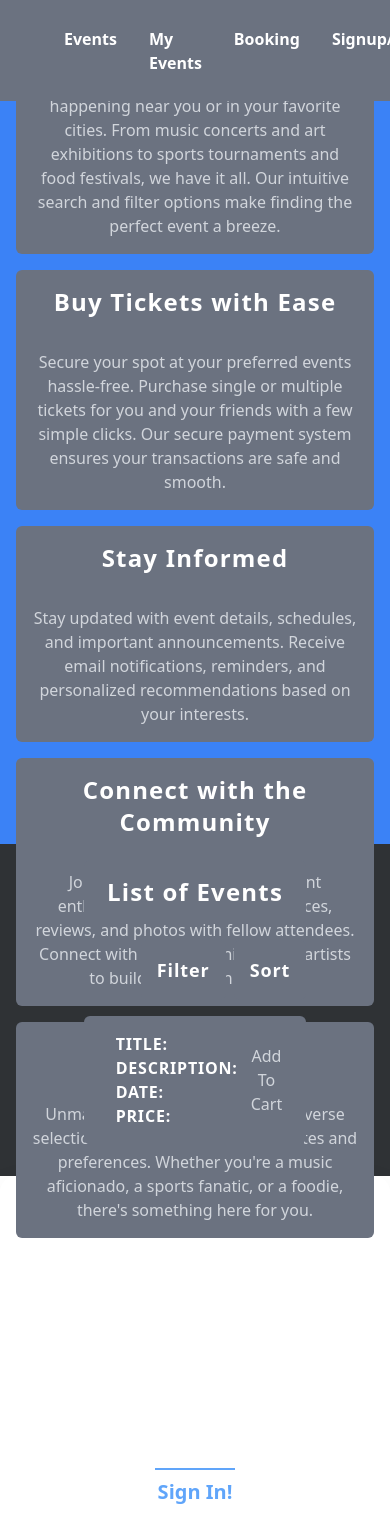
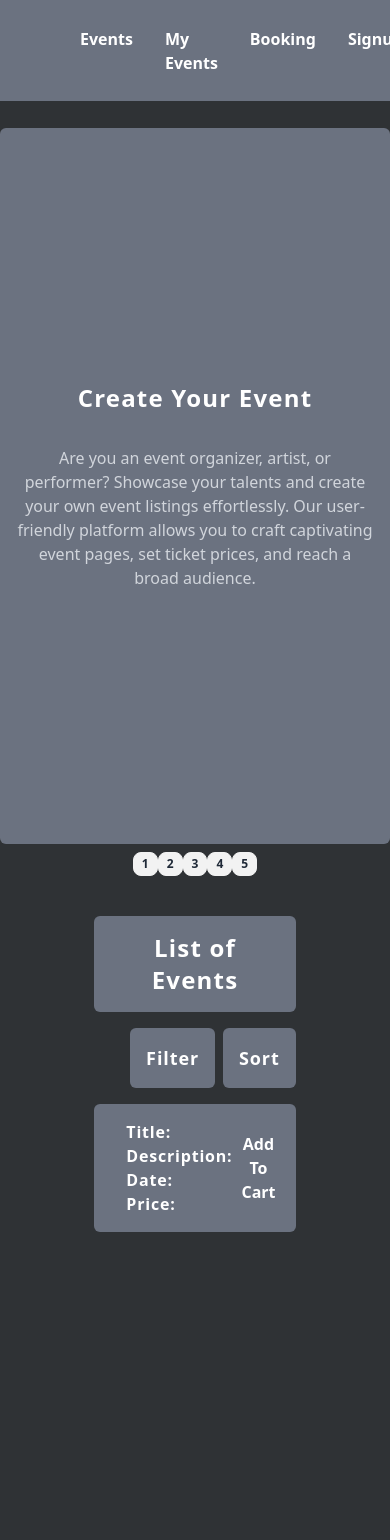
Before and after one commit to juanx198522/Event-Share, a React (Create React App) app in the folder client/: page / in a window 390 px wide. Shown: the top 1540 px of the page. Built offline with nearby package versions, Linux system fonts and the light colour scheme.

Commit message:
Further edited formatting of components and added a plug in for a slide show in the homepage when being viewed on mobile

```diff
--- a/client/src/App.js
+++ b/client/src/App.js
@@ -4,15 +4,17 @@ import Home from './components/Home'
 import Login from './components/Login'
 import Events from './components/Events'
 import Create from './components/Create'
+import Cart from './components/Cart'
 
 function App() {
   return (
-    <div>
+    <div className='justify-space'>
       <Navbar/>
       <Home/>
       <Events/>
       <Login/>
       <Create/>
+      <Cart/>
 
     </div>
   );
--- /dev/null
+++ b/client/src/components/Cart.jsx
@@ -0,0 +1,64 @@
+import React from 'react'
+
+const Cart = () => {
+  return (
+    <div className='bg-[#2f3235] text-gray-300 w-full md:h-screen'>
+      <div className='grid grid-cols-6 gap-4'>
+        <div className='col-start-2 col-span-4 p-4'>
+          <div className='flex justify-center bg-gray-500 rounded-md items-center'>
+            <div className=' justify-center text-center p-4'>
+              <p className=' object-top text-2xl font-bold text-white tracking-wider'>
+                My Cart
+              </p>
+            </div>
+          </div>
+          <div className=' bg-gray-500 rounded-md my-4'>
+            <div className=' grid grid-cols-4 grid-rows-2 p-4'>
+              <ul>
+                <li className='col-start-1 col-end-1 font-bold text-white tracking-wider'>
+                  <p>Title:</p>
+                  <p>Description:</p>
+                  <p>Date:</p>
+                  <p>Price:</p>
+                </li>
+              </ul>
+              <button className='col-start-4 col-end-4 font-bold text-white hover:bg-blue-500 rounded'>Price</button>
+              <button className='col-start-4 col-end-4 font-bold text-white hover:bg-red-500 rounded'>Delete</button>
+            </div>
+          </div>
+          <div className=' bg-gray-500 rounded-md my-4'>
+            <div className=' grid grid-cols-4 p-4'>
+              <p className='font-bold text-white'>Checkout</p>
+              <button className='col-start-4 col-end-4 font-bold text-white'>Total</button>
+            </div>
+          </div>
+          <div className='  bg-gray-500 rounded-md my-4'>
+            <div className=' border-b-2 border-b-white grid grid-cols-4 p-4'>
+              <p className='font-bold text-white '>Order History</p>
+            </div>
+            <div>
+            <div className=' grid p-4'>
+              <ul>
+                <li className='border-b-4 col-start-1 col-end-4 font-bold text-white tracking-wider'>
+                  <p>Title:</p>
+                  <p>Description:</p>
+                  <p>Date:</p>
+                  <p>Price:</p>
+                </li>
+                <li className='col-start-1 col-end-1 font-bold text-white tracking-wider'>
+                  <p>Title:</p>
+                  <p>Description:</p>
+                  <p>Date:</p>
+                  <p>Price:</p>
+                </li>
+              </ul>
+            </div>
+            </div>
+          </div>
+        </div>
+      </div>
+    </div>
+  )
+}
+
+export default Cart
--- a/client/src/components/Create.jsx
+++ b/client/src/components/Create.jsx
@@ -1,55 +1,53 @@
-import React from "react";
+import React from 'react';
 
 const Create = () => {
   return (
     <div
-      name="contact"
-      className="w-full h-screen bg-[#2f3235] flex justify-center items-center p-4"
+      name='contact'
+      className='w-full h-screen bg-[#2f3235] flex justify-center items-center p-4 pt-4'
     >
       <form
-        method="POST"
-        action=""
-        className="flex flex-col max-w-[600px] w-full"
+        method='POST'
+        action=''
+        className='flex flex-col max-w-[600px] w-full'
       >
-        <div className="pb-8">
-          <p className="text-4xl font-bold inline border-b-4 border-blue-500 text-gray-300 py-3">
+        <div className='pb-8'>
+          <p className='text-4xl font-bold inline border-b-4 border-blue-500 text-gray-300 py-3'>
             Create an Event
           </p>
-          <p className="text-gray-300 py-4"></p>
-          <p className="text-gray-300 py-4 font-bold"></p>
         </div>
         <input
-          className="bg-[#ccd6f6] p-2 "
-          type="text"
-          placeholder="Title"
-          name="title"
+          className='bg-[#ccd6f6]'
+          type='text'
+          placeholder='Title'
+          name='title'
         />
         <input
-          className="my-2 bg-[#ccd6f6] p-2"
-          name="date"
-          type="text"
-          placeholder="--/--/--"
+          className=' bg-[#ccd6f6] '
+          name='date'
+          type='text'
+          placeholder='--/--/--'
         ></input>
         <input
-          className="my-2 bg-[#ccd6f6] p-2"
-          name="price"
-          type="text"
-          placeholder="$____"
+          className=' bg-[#ccd6f6] '
+          name='price'
+          type='text'
+          placeholder='$____'
         ></input>
         <input
-          className="my-2 bg-[#ccd6f6] p-2"
-          name="stock"
-          type="text"
-          placeholder="Number of tickets available"
+          className=' bg-[#ccd6f6] '
+          name='stock'
+          type='text'
+          placeholder='Number of tickets available'
         ></input>
 
          <textarea
-          className="my-2 p-2 bg-[#ccd6f6]"
-          rows="10"
-          placeholder="Description"
-          name="message"
+          className='my-2 p-2 rounded bg-[#ccd6f6]'
+          rows='7'
+          placeholder='Description'
+          name='message'
         />
-        <button className="bg-gray-300 text-blue-500 border-2 hover:bg-blue-500 hover:text-gray-300 px-8 py-3 my-8 mx-auto flex items-center font-bold">
+        <button className='bg-gray-300 text-blue-500 border-2 hover:bg-blue-500 hover:text-gray-300 px-8 py-3 my-8 mx-auto flex items-center font-bold'>
           Submit
         </button>
       </form>
--- a/client/src/components/Events.jsx
+++ b/client/src/components/Events.jsx
@@ -1,40 +1,40 @@
-import React from "react";
+import React from 'react';
 
 const Events = () => {
   return (
-    <div className="bg-[#2f3235] text-gray-300 w-full md:h-screen">
-      <div className="grid grid-cols-6 gap-4">
-        <div className="col-start-2 col-span-4 p-4">
-          <div className="flex justify-center bg-gray-500 rounded-md items-center">
-            <div className=" justify-center text-center p-4">
-              <p className=" object-top text-2xl font-bold text-white tracking-wider">
+    <div className='bg-[#2f3235] text-white font-bold items-center w-screen p-4 h-screen'>
+      <div className='grid grid-cols-6 gap-4'>
+        <div className='col-start-2 col-span-4 p-4'>
+          <div className='flex justify-center bg-gray-500 rounded-md items-center'>
+            <div className=' justify-center text-center p-4'>
+              <p className='text-2xl tracking-wider'>
                 List of Events
               </p>
             </div>
           </div>
-          <div className="flex flex-row justify-end my-4 space-x-2">
-            <div className="bg-gray-500 rounded-md p-4 gap-4">
-              <span className="object-top text-lg font-bold text-white tracking-wider">
+          <div className='flex flex-row justify-end my-4 space-x-2'>
+            <div className='bg-gray-500 rounded-md p-4 gap-4'>
+              <button className=' text-lg tracking-wider'>
                 Filter
-              </span>
+              </button>
             </div>
-            <div className="bg-gray-500 rounded-md p-4">
-              <span className=" text-lg font-bold text-white tracking-wider">
+            <div className='bg-gray-500 rounded-md p-4'>
+              <button className=' text-lg tracking-wider'>
                 Sort
-              </span>
+              </button>
             </div>
           </div>
-          <div className=" bg-gray-500 rounded-md my-4">
-            <div className=" grid grid-cols-4 p-4">
+          <div className=' bg-gray-500 rounded-md my-4'>
+            <div className=' grid grid-cols-4 p-4'>
               <ul>
-                <li className="col-start-1 col-end-1 font-bold text-white tracking-wider">
-                  <p>TITLE:</p>
-                  <p>DESCRIPTION:</p>
-                  <p>DATE:</p>
-                  <p>PRICE:</p>
+                <li className='col-start-1 col-end-1 tracking-wider'>
+                  <p>Title:</p>
+                  <p>Description:</p>
+                  <p>Date:</p>
+                  <p>Price:</p>
                 </li>
               </ul>
-              <button className="col-start-4 col-end-4">Add To Cart</button>
+              <button className='col-start-4 col-end-4'>Add To Cart</button>
             </div>
           </div>
         </div>
--- a/client/src/components/Home.jsx
+++ b/client/src/components/Home.jsx
@@ -1,40 +1,36 @@
-import React from "react";
+import React from 'react';
 
 const Home = () => {
   return (
-    <div
-      name="home"
-      className="bg-[#2f3235] text-gray-300 w-full h-full lg:min-h-screen bottom-0"
-    >
-      <div className="w-full p-4 flex flex-col justify-center h-screen bg-blue-500 ">
-        <div>
-        <h1 className="text-4xl font-bold text-white mb-4 sm:hidden">Welcome to Event Share!</h1>
-        </div>
-
-        <div className="grid sm:grid-cols-2 md:grid-cols-3 gap-4 grid-shr ">
-          <div className=" bg-gray-500 group container rounded-md flex justify-center items-center mx-auto">
-
-            <div className="p-4">
-              <p className="text-2xl font-bold text-white tracking-wider">
+    <div name='home' className='bg-[#2f3235] text-gray-300 w-full h-full '>
+      <div className='w-full p-2 grid align-middle h-screen hidden md:flex'>
+        <div className='grid sm:grid-cols-2 md:grid-cols-3 gap-4 mt-[8%]'>
+          <div>
+            <h1 className='text-4xl font-bold text-white'>
+              Welcome to Event Share!
+            </h1>
+          </div>
+          <div className=' bg-gray-500 group container rounded-md flex justify-center items-center mx-auto'>
+            <div className='p-4'>
+              <p className='text-2xl font-bold text-white tracking-wider'>
                 Create Your Event
               </p>
-              <div className="pt-8 ">
+              <div className='pt-8 '>
                 <p>
                   Are you an event organizer, artist, or performer? Showcase
                   your talents and create your own event listings effortlessly.
                   Our user-friendly platform allows you to craft captivating
                   event pages, set ticket prices, and reach a broad audience.
                 </p>
-                <p></p>
               </div>
             </div>
           </div>
-          <div className=" bg-gray-500 group container rounded-md flex justify-center items-center mx-auto">
-            <div className="p-4">
-              <p className="text-2xl font-bold text-white tracking-wider">
+          <div className=' bg-gray-500 group container rounded-md flex justify-center items-center mx-auto'>
+            <div className='p-4'>
+              <p className='text-2xl font-bold text-white tracking-wider'>
                 Discover Amazing Events
               </p>
-              <div className="pt-8 ">
+              <div className='pt-8 '>
                 <p>
                   Explore a diverse range of events happening near you or in
                   your favorite cities. From music concerts and art exhibitions
@@ -42,71 +38,163 @@ const Home = () => {
                   intuitive search and filter options make finding the perfect
                   event a breeze.
                 </p>
-                <p></p>
               </div>
             </div>
           </div>
-          <div className=" bg-gray-500 group container rounded-md flex justify-center items-center mx-auto">
-            <div className="p-4">
-              <p className="text-2xl font-bold text-white tracking-wider">
+          <div className=' bg-gray-500 group container rounded-md flex justify-center items-center mx-auto'>
+            <div className='p-4'>
+              <p className='text-2xl font-bold text-white tracking-wider'>
                 Buy Tickets with Ease
               </p>
-              <div className="pt-8 ">
+              <div className='pt-8 '>
                 <p>
                   Secure your spot at your preferred events hassle-free.
                   Purchase single or multiple tickets for you and your friends
                   with a few simple clicks. Our secure payment system ensures
                   your transactions are safe and smooth.
                 </p>
-                <p></p>
               </div>
             </div>
           </div>
-          <div className=" bg-gray-500 group container rounded-md flex justify-center items-center mx-auto">
-            <div className="p-4">
-              <p className="text-2xl font-bold text-white tracking-wider">
-                Stay Informed
-              </p>
-              <div className="pt-8 ">
-                <p>
-                  Stay updated with event details, schedules, and important
-                  announcements. Receive email notifications, reminders, and
-                  personalized recommendations based on your interests.
-                </p>
-                <p></p>
-              </div>
-            </div>
-          </div>
-          <div className=" bg-gray-500 group container rounded-md flex justify-center items-center mx-auto">
-            <div className="p-4">
-              <p className="text-2xl font-bold text-white tracking-wider">
+
+          <div className=' bg-gray-500 group container rounded-md flex justify-center items-center mx-auto'>
+            <div className='p-4'>
+              <p className='text-2xl font-bold text-white tracking-wider'>
                 Connect with the Community
               </p>
-              <div className="pt-8 ">
+              <div className='pt-8 '>
                 <p>
                   Join a vibrant community of event enthusiasts. Share your
                   experiences, reviews, and photos with fellow attendees.
                   Connect with event organizers and artists to build lasting
                   connections.
                 </p>
-                <p></p>
               </div>
             </div>
           </div>
-          <div className=" bg-gray-500 group container rounded-md flex justify-center items-center mx-auto">
-            <div className="p-4">
-              <p className="text-2xl font-bold text-white tracking-wider">
-              Why Choose Us?
+          <div className=' bg-gray-500 group container rounded-md flex justify-center items-center mx-auto'>
+            <div className='p-4'>
+              <p className='text-2xl font-bold text-white tracking-wider'>
+                Why Choose Us?
               </p>
-              <div className="pt-8 ">
+              <div className='pt-8 '>
                 <p>
-                Unmatched Variety: We curate a diverse selection of events to cater to all tastes and preferences. Whether you're a music aficionado, a sports fanatic, or a foodie, there's something here for you.
+                  Unmatched Variety: We curate a diverse selection of events to
+                  cater to all tastes and preferences. Whether you're a music
+                  aficionado, a sports fanatic, or a foodie, there's something
+                  here for you.
                 </p>
-                <p></p>
               </div>
             </div>
           </div>
         </div>
+      </div>
+
+      {/* slider */}
+      <div className='carousel w-full h-screen md:hidden pt-32  '>
+        <div id='item1' className='carousel-item w-full'>
+          <div className=' bg-gray-500 group container rounded-md flex justify-center items-center mx-auto'>
+            <div className='p-4'>
+              <p className='text-2xl font-bold text-white tracking-wider'>
+                Create Your Event
+              </p>
+              <div className='pt-8 '>
+                <p>
+                  Are you an event organizer, artist, or performer? Showcase
+                  your talents and create your own event listings effortlessly.
+                  Our user-friendly platform allows you to craft captivating
+                  event pages, set ticket prices, and reach a broad audience.
+                </p>
+              </div>
+            </div>
+          </div>
+        </div>
+        <div id='item2' className='carousel-item w-full'>
+          <div className=' bg-gray-500 group container rounded-md flex justify-center items-center mx-auto'>
+            <div className='p-4'>
+              <p className='text-2xl font-bold text-white tracking-wider'>
+                Discover Amazing Events
+              </p>
+              <div className='pt-8 '>
+                <p>
+                  Explore a diverse range of events happening near you or in
+                  your favorite cities. From music concerts and art exhibitions
+                  to sports tournaments and food festivals, we have it all. Our
+                  intuitive search and filter options make finding the perfect
+                  event a breeze.
+                </p>
+              </div>
+            </div>
+          </div>
+        </div>
+        <div id='item3' className='carousel-item w-full'>
+          <div className=' bg-gray-500 group container rounded-md flex justify-center items-center mx-auto'>
+            <div className='p-4'>
+              <p className='text-2xl font-bold text-white tracking-wider'>
+                Buy Tickets with Ease
+              </p>
+              <div className='pt-8 '>
+                <p>
+                  Secure your spot at your preferred events hassle-free.
+                  Purchase single or multiple tickets for you and your friends
+                  with a few simple clicks. Our secure payment system ensures
+                  your transactions are safe and smooth.
+                </p>
+              </div>
+            </div>
+          </div>
+        </div>
+        <div id='item4' className='carousel-item w-full'>
+          <div className=' bg-gray-500 group container rounded-md flex justify-center items-center mx-auto'>
+            <div className='p-4'>
+              <p className='text-2xl font-bold text-white tracking-wider'>
+                Connect with the Community
+              </p>
+              <div className='pt-8 '>
+                <p>
+                  Join a vibrant community of event enthusiasts. Share your
+                  experiences, reviews, and photos with fellow attendees.
+                  Connect with event organizers and artists to build lasting
+                  connections.
+                </p>
+              </div>
+            </div>
+          </div>
+        </div>
+        <div id='item5' className='carousel-item w-full'>
+          <div className=' bg-gray-500 group container rounded-md flex justify-center items-center mx-auto'>
+            <div className='p-4'>
+              <p className='text-2xl font-bold text-white tracking-wider'>
+                Why Choose Us?
+              </p>
+              <div className='pt-8 '>
+                <p>
+                  Unmatched Variety: We curate a diverse selection of events to
+                  cater to all tastes and preferences. Whether you're a music
+                  aficionado, a sports fanatic, or a foodie, there's something
+                  here for you.
+                </p>
+              </div>
+            </div>
+          </div>
+        </div>
+      </div>
+      <div className='flex justify-center w-full py-2 sm:hidden'>
+        <a href='#item1' className='btn btn-xs'>
+          1
+        </a>
+        <a href='#item2' className='btn btn-xs'>
+          2
+        </a>
+        <a href='#item3' className='btn btn-xs'>
+          3
+        </a>
+        <a href='#item4' className='btn btn-xs'>
+          4
+        </a>
+        <a href='#item5' className='btn btn-xs'>
+          5
+        </a>
       </div>
     </div>
   );
--- a/client/src/components/Navbar.jsx
+++ b/client/src/components/Navbar.jsx
@@ -1,16 +1,16 @@
 import React from 'react'
-import { Link } from "react-scroll";
+import { Link } from 'react-scroll';
 import Logo from '../assets/Eventlogo.png'
 
 const Navbar = () => {
   return (
-    <div className="fixed w-screen h-[12%] flex justify-between items-center px-4 bg-gray-500 text-white">
+    <div className='fixed w-screen h-[12%] flex justify-between items-center p-8 bg-gray-500 text-white'>
       <div>
         <ul>
           <li>
-            <Link to="" smooth={true} duration={500}>
+            <Link to='' smooth={true} duration={500}>
               <div className=''>
-              <img className='w-50 h-20 items-center flex-shrink-0' src={Logo} alt="EventLogo"/>
+              <img className='w-50 h-20 items-center flex-shrink-0' src={Logo} alt='EventLogo'/>
               </div>
             </Link>
           </li>
@@ -19,22 +19,22 @@ const Navbar = () => {
         <div>
         <ul className=' flex justify-items-end'>
           <li>
-            <Link to="" smooth={true} duration={500}>
+            <Link to='' smooth={true} duration={500}>
               Events
             </Link>
           </li>
           <li>
-            <Link to="" smooth={true} duration={500}>
+            <Link to='' smooth={true} duration={500}>
               My Events
             </Link>
           </li>
           <li>
-            <Link to="" smooth={true} duration={500}>
+            <Link to='' smooth={true} duration={500}>
               Booking
             </Link>
           </li>
           <li>
-            <Link to="" smooth={true} duration={500}>
+            <Link to='' smooth={true} duration={500}>
               Signup/Login
             </Link>
           </li>
--- a/client/src/index.css
+++ b/client/src/index.css
@@ -15,6 +15,14 @@
      p{
       @apply text-center;
      }
+     input{
+      @apply rounded;
+      @apply my-2;
+      @apply p-2;
+     }
+    button{
+      @apply rounded;
+    }
    }
    .content-div{
      background-repeat: no-repeat;
--- a/client/tailwind.config.js
+++ b/client/tailwind.config.js
@@ -6,5 +6,5 @@ module.exports = {
   theme: {
     extend: {},
   },
-  plugins: [],
+  plugins:[require("daisyui")],
 }
--- a/package.json
+++ b/package.json
@@ -13,7 +13,8 @@
     "author": "",
     "license": "ISC",
     "devDependencies": {
-        "concurrently": "^5.3.0"
+        "concurrently": "^5.3.0",
+        "daisyui": "^3.7.3"
     },
     "dependencies": {
         "react-scroll": "^1.8.9"
```
Also changed, not shown: client/src/components/Login.jsx (+6 -6 lines), 2 other files (tests, documents, lock files or other folders).
